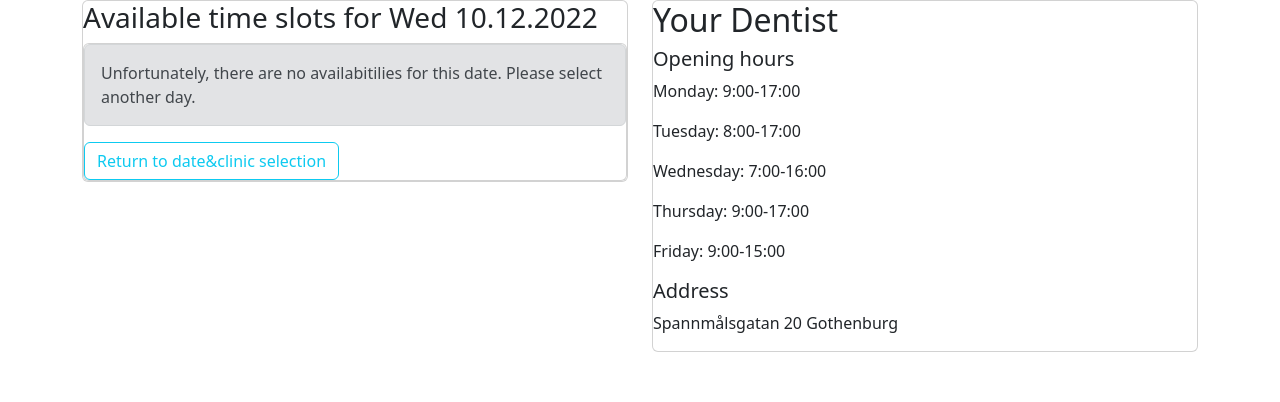
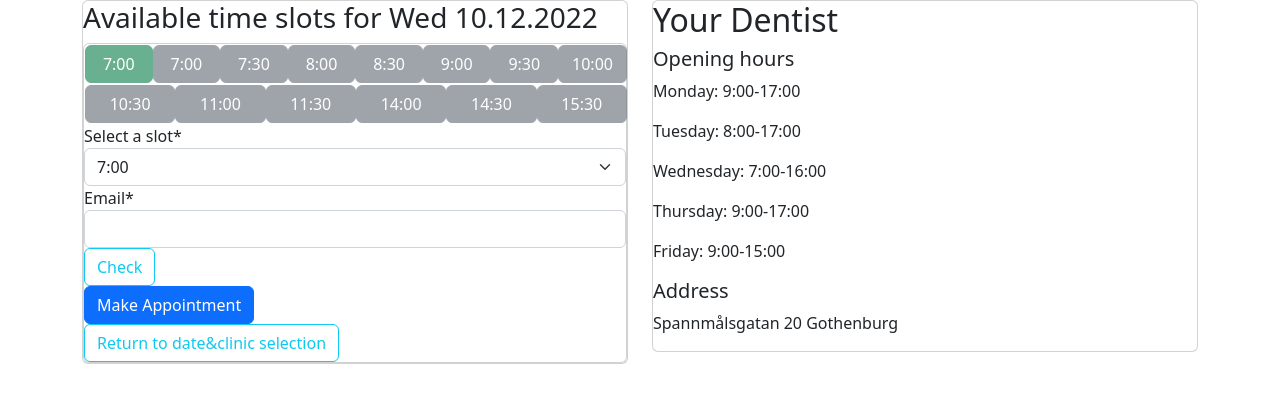
Before and after one commit to Yajiri/AWS, a React (Create React App) app in the folder client/: page /book-appointment in a window 1280 px wide. Shown: the top 402 px of the page. Built offline with nearby package versions, Linux system fonts and the light colour scheme.

Commit message:
implemented email validation

```diff
--- a/client/package.json
+++ b/client/package.json
@@ -36,6 +36,7 @@
     "sass": "^1.56.1",
     "styled-components": "^5.3.6",
     "uuid": "^8.3.2",
+    "validator": "^13.7.0",
     "web-vitals": "^2.1.4",
     "yup": "^0.32.11"
   },
--- a/client/src/components/Appointment/BookAppointmentForm.js
+++ b/client/src/components/Appointment/BookAppointmentForm.js
@@ -1,18 +1,17 @@
-import React from "react";
+import React, { useState } from "react";
 import Form from 'react-bootstrap/Form';
 import Button from 'react-bootstrap/Button';
 import Container from 'react-bootstrap/Container';
 import Row from 'react-bootstrap/Row';
 import Col from 'react-bootstrap/Col';
-import { useFormik } from 'formik'
-
+const validator = require('validator');
 
 class BookAppointmentForm extends React.Component {
     constructor(props){
         super(props);
         this.state = {
             timeSlots : props.data.timeSlots,
-            seletedTime: '',
+            seletedTime: '#',
             email: '',
             clinicIDDate: props.data.clinicIDDate,
             dentists: props.data.dentists,
@@ -21,6 +20,7 @@ class BookAppointmentForm extends React.Component {
         };
         this.handleSubmit = this.handleSubmit.bind(this);
         this.handleChange = this.handleChange.bind(this);
+        this.validateEmail = this.validateEmail.bind(this);
     }
 
     handleChange(event) {
@@ -37,21 +37,22 @@ class BookAppointmentForm extends React.Component {
         event.preventDefault();
         this.setState({loading:true});
         this.setState({response:'Thank you for your request! Please check your email to find your booking confirmation!'})
-        console.log (this.seletedTime + " " + this.email + " " + this.clinicIDDate +" ")
+        console.log (this.state.seletedTime + " " + this.state.email + " " + this.state.clinicIDDate +" ")
         // await axios.post(
         //   '',
         //   { timeSlot: `${timeSlot}`, email: `${email}`, clinicIDDate: `${bookingID}`, clinic: `${clinic}`, date: `${date}` }
         // );
     }
 
-    validateEmail(email){
-        const errors = {};
-        const regEx=/^\w+([\.-]?\w+)*@\w+([\.-]?\w+)*(\.\w{2,3})+$/
-        if (regEx.test(email)){
-          console.log('Invalid email address')
-        }
+    validateEmail(event){
+        // const errors = {};
+        // const regEx=/^\w+([\.-]?\w+)*@\w+([\.-]?\w+)*(\.\w{2,3})+$/
+        // if (regEx.test(email)){
+        //   console.log('Invalid email address')
+        // }
+        event.preventDefault();
 
-        return errors
+        console.log(validator.isEmail(this.state.email))     // true
      }
 
      checkAvailabitily(timeSlots){
@@ -129,7 +130,11 @@ class BookAppointmentForm extends React.Component {
                                     onChange={this.handleChange}
                                     required
                                 />
+
                         </div>
+                        <button className="btn btn-outline-info" onClick={this.validateEmail}>
+                                    <span>Check</span>
+                                </button>
 
 
                         <div className="form-group">
--- a/client/src/pages/appointments/BookAppointment.js
+++ b/client/src/pages/appointments/BookAppointment.js
@@ -62,7 +62,7 @@ const BookAppointment = (props) => {
     dentists: 3,
     clinicIDDate:"1_12-11-2022",
     timeSlots: [
-      {time:"7:00",available:false},
+      {time:"7:00",available:true},
       {time:"7:00", available:false},
       {time:"7:30", available:false},
       {time:"8:00", available:false},
```
Also changed, not shown: 1 other file (tests, documents, lock files or other folders).
